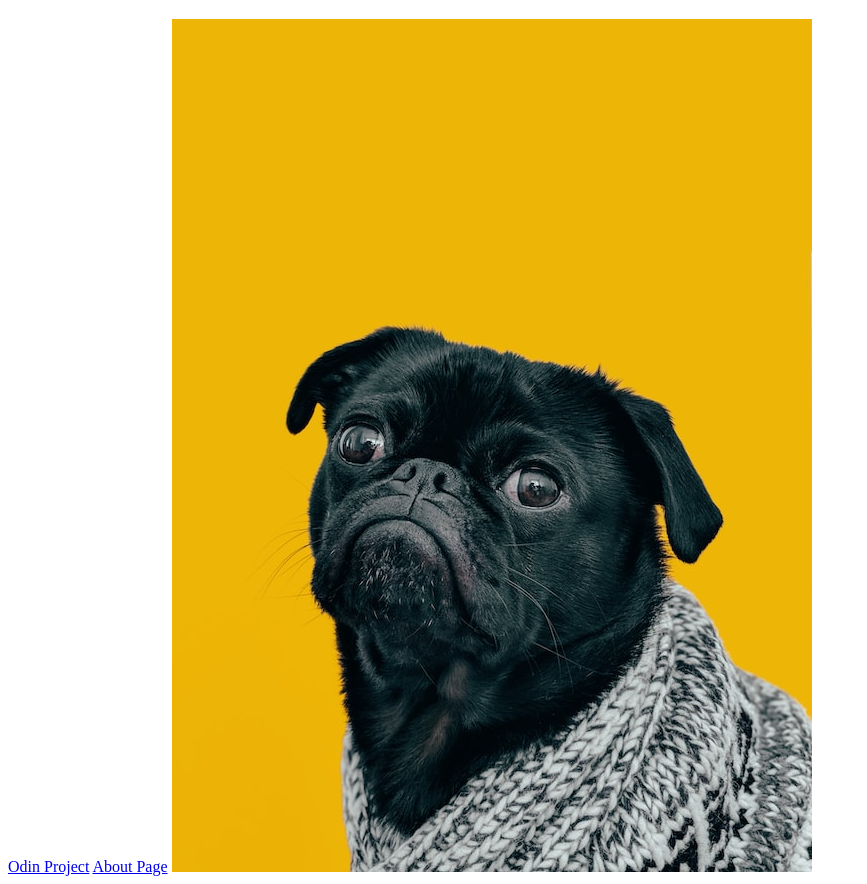
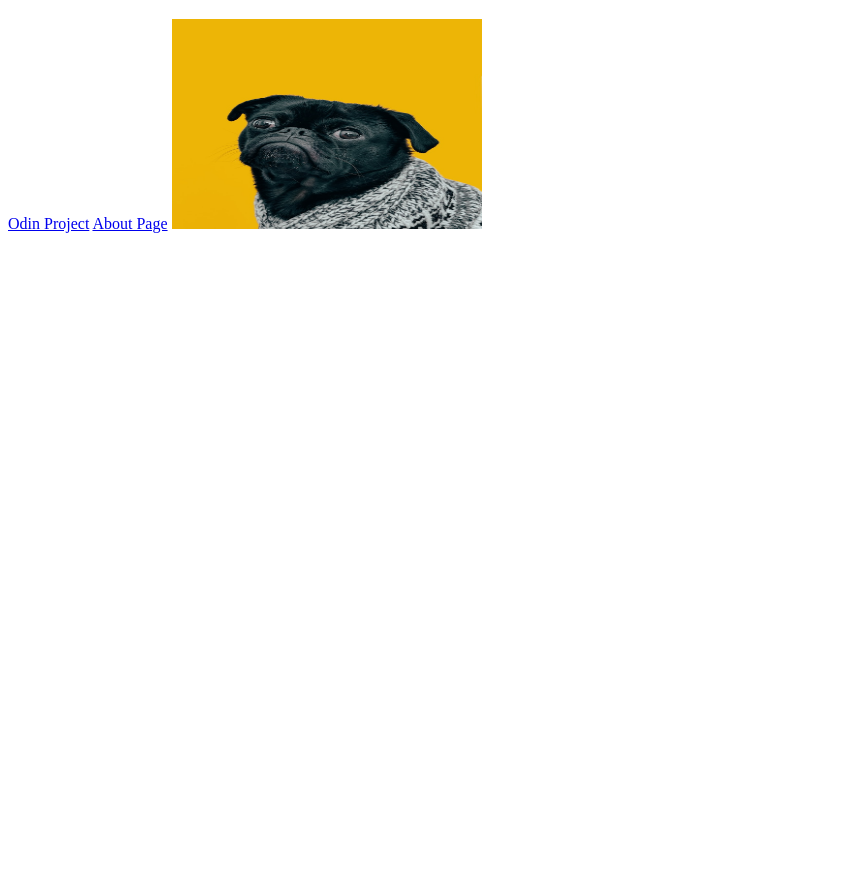
Before and after one commit to Meowtomata/git_test, a plain HTML site: page odin-links-and-images/index.html in a window 1280 px wide. Shown: the part 61-945 px from the top of the page, without its empty margins (0-867 px from the left). After the commit the page ends 800 px from the top, so only its background shows below. Drawn offline with Linux system fonts and the light colour scheme.

Commit message:
Added width and height tags to images

```diff
--- a/odin-links-and-images/index.html
+++ b/odin-links-and-images/index.html
@@ -11,7 +11,7 @@
     <a href="https://www.theodinproject.com/about" target="_blank" rel="noopener noreferrer">Odin Project</a>
 
     <a href="./pages/about.html">About Page</a>
-    <img src="./images/charlesdeluvio-Mv9hjnEUHR4-unsplash.jpg" alt="Dog Picture">
+    <img src="./images/charlesdeluvio-Mv9hjnEUHR4-unsplash.jpg" alt="Dog Picture" width="310" height="210">
 
 </body>
 </html>
```
Also changed, not shown: odin-links-and-images/pages/about.html (+1 -1 lines).
